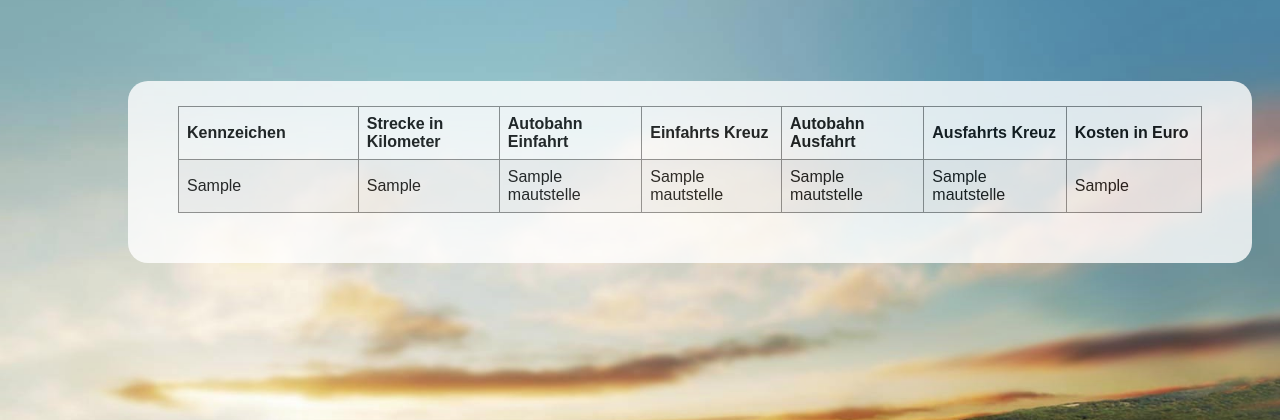
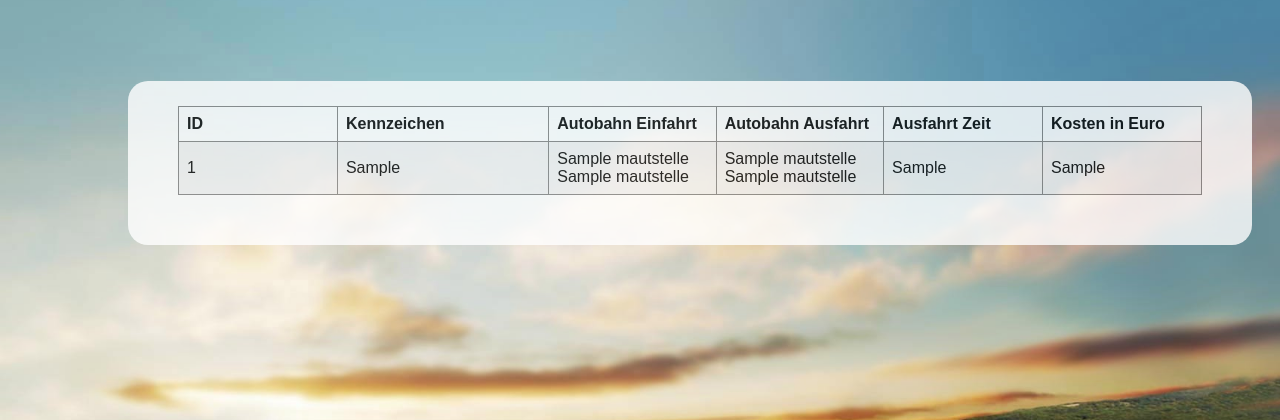
Before and after one commit to tecnot2773/gruppe6, a PHP site: page /mitarbeiter/rechnungen.php in a window 1280 px wide. Shown: the part 70-490 px from the top of the page. Run offline with PHP 8.4, Linux system fonts and the light colour scheme; tables that the repository leaves empty or names only in its code hold one stand-in row (values such as "Sample post").

Commit message:
* rechnungs-liste

```diff
--- a/mitarbeiter/rechnungen.php
+++ b/mitarbeiter/rechnungen.php
@@ -2,7 +2,7 @@
  include_once '../include/db.php';
 
 
- $query_get_bill = "SELECT kosten, streckeID FROM rechnung";
+ $query_get_bill = "SELECT id, kosten, streckeID FROM rechnung";
  $result_bill = mysqli_query($conn,$query_get_bill);
 
 
@@ -42,12 +42,11 @@
 			   <?php
 				echo "<table border='1'>
 				<tr>
+				<th>ID</th>
 				<th>Kennzeichen</th>
-				<th>Strecke in Kilometer</th>
 				<th>Autobahn Einfahrt</th>
-				<th>Einfahrts Kreuz</th>
 				<th>Autobahn Ausfahrt</th>
-				<th>Ausfahrts Kreuz</th>
+				<th>Ausfahrt Zeit</th>
 				<th>Kosten in Euro</th>
 				</tr>";
 
@@ -65,7 +64,7 @@
 						while ($data3 = mysqli_fetch_array($result_get_tollgateid_entry)){
 							$db_get_tollgate_entry2 = $data3['mautstelleID'];
 
-							$query_get_tollgateid_exit = "SELECT mautstelleID FROM faehrtAus WHERE id = $db_get_tollgate_exit";
+							$query_get_tollgateid_exit = "SELECT zeitstempel,mautstelleID FROM faehrtAus WHERE id = $db_get_tollgate_exit";
 							$result_get_tollgateid_exit = mysqli_query($conn, $query_get_tollgateid_exit);
 							while ($data4 = mysqli_fetch_array($result_get_tollgateid_exit)){
 								$db_get_tollgate_exit2 = $data4['mautstelleID'];
@@ -78,12 +77,11 @@
 									while ($data6= mysqli_fetch_array($result_get_highwayname_exit)){
 
 										echo "<tr class='userlistoutput'>";
+										echo "<td width='70px'>" . $data1['id'] . "</td>";
 										echo "<td width='70px'>" . $data2['kennzeichen'] . "</td>";
-										echo "<td width='70px'>" . $data2['kilometer'] . "</td>";
-										echo "<td width='70px'>" . $data5['nameAutobahn'] . "</td>";
-										echo "<td width='70px'>" . $data5['nameKreuz'] . "</td>";
-										echo "<td width='70px'>" . $data6['nameAutobahn'] . "</td>";
-										echo "<td width='70px'>" . $data6['nameKreuz'] . "</td>";
+										echo "<td width='70px'>" . $data5['nameAutobahn'] . "<br>". $data5['nameKreuz'] . "</td>";
+										echo "<td width='70px'>" . $data6['nameAutobahn'] . "<br>". $data6['nameKreuz'] . "</td>";
+										echo "<td width='70px'>" . $data4['zeitstempel'] . "</td>";
 										echo "<td width='70px'>" . $data1['kosten'] . "</td>";
 										echo "</tr>";
 									}
```
